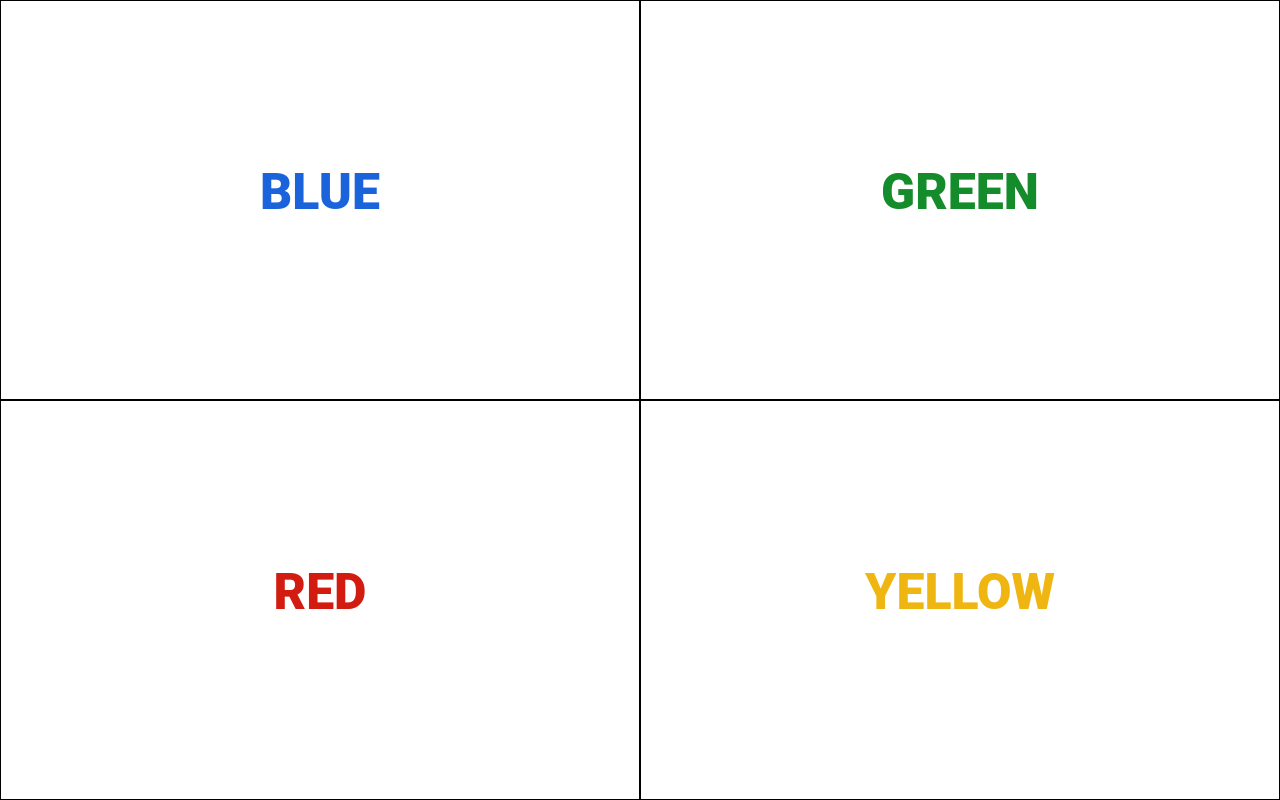
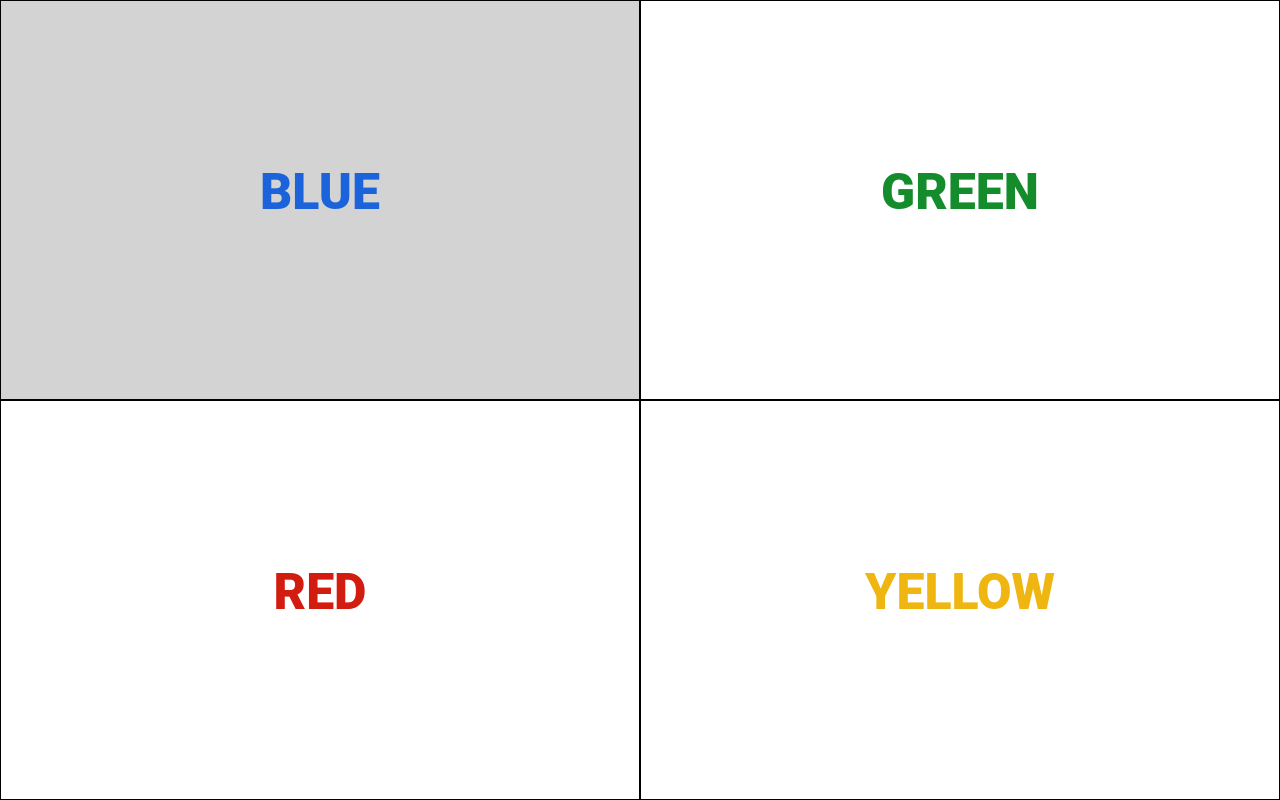
Before and after one commit to harvestknight/p2-burnett_claire, a website: page index.html in a window 1280 px wide. Both pictures are taken after a click on the element "BLUE". Drawn offline with nearby package versions, Linux system fonts and the light colour scheme.

Commit message:
Toggle class flash on colorGrid, add issues to README file

```diff
--- a/lib/main.js
+++ b/lib/main.js
@@ -2,22 +2,26 @@
 
 //Choose a color + loop through the number of times the name of the color is long
 var fortuneColor = document.getElementsByClassName('colors');
+var colorGrid = document.getElementsByTagName('section');
 
 function functionWrapper() {
     var _this = this;
 
+    var flashWhite = function flashWhite() {
+        //toggle class flash on colorGrid
+        colorGrid[0].classList.toggle('flash');
+    };
+
     var runColor = function runColor() {
-
         var thisColorText = _this.childNodes[0].nodeValue;
-
         var thisColorLength = thisColorText.length;
 
-        for (var i = 0; i < thisColorLength; i++) {
-            console.log('hi');
-            //call class list on the variable and toggle that class....put sections inside of a variable to add them to...just start with 'add' class instead of toggle
-            //grab each section every time I click them and put them into an array variable...use loop to add classes
-            //this is where I put functionality based on button length
-            //set timeout method will come into play here to stagger CSS transition functionality
+        for (var i = 0; i < thisColorLength * 2; i++) {
+            setTimeout(function () {
+                flashWhite();
+            }, i * 1000);
+            //set timeout method comes into play here to stagger CSS transition functionality
+            //options to try with the functionality: call class list on the variable and toggle that class....put sections inside of a variable to add them to...grab each section every time I click them and put them into an array variable...use loop to add classes
         }
     };
     runColor();
@@ -31,6 +35,7 @@ for (var i = 0; i < fortuneColor.length; i++) {
 //start this section in it's own area/outside of the functions and loops above
 //will need a new event listener -- Blakeley will cover this live in Mod12
 
+
 //Choose a number + loop through the same number of times as the number chosen
 
 
--- a/styles.css
+++ b/styles.css
@@ -53,6 +53,11 @@ section {
     width: 100%;
 }
 
+/* TRANSITION STYLING */
+.flash {
+	background-color: lightgray;
+	transition: all 0.5s;
+}
 
 /* MEDIA QUERIES */
 @media (min-width: 540px) {
```
Also changed, not shown: src/main.js (+17 -11 lines), README.md.
